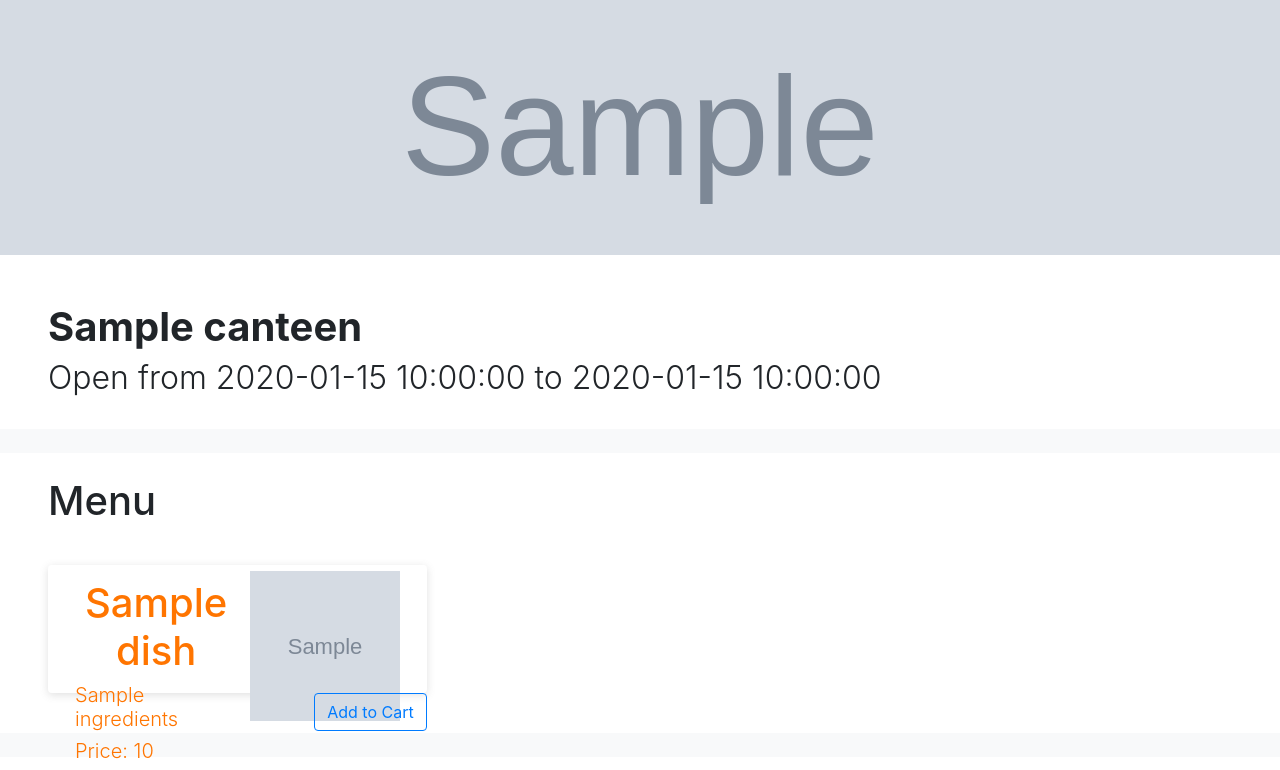
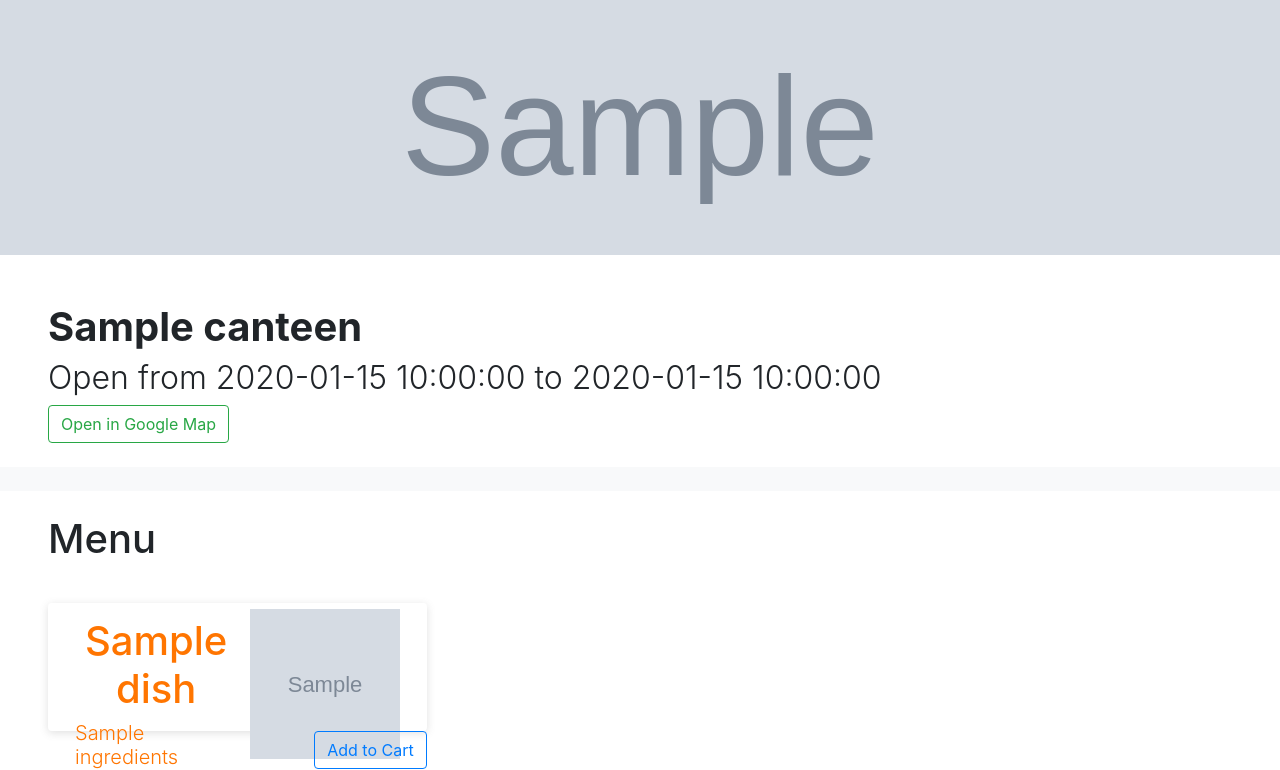
Before and after one commit to sheep167/CSCI3100_canteen_webapp, a Flask app: template canteen/templates/new_canteen_page.html in a window 1280 px wide. Shown: the part 57-827 px from the top of the page. Run offline with Flask 2, Linux system fonts and the light colour scheme; the template is opened without the code that fills it: most values are stand-ins (such as "Sample title", 1, 10 or a date in 2020); grey boxes marked "Sample" are stand-in pictures; some libraries are stand-ins or nearby versions.

Commit message:
added button to open canteen location in google map

```diff
--- a/canteen/templates/new_canteen_page.html
+++ b/canteen/templates/new_canteen_page.html
@@ -23,6 +23,7 @@
     <div id="canteen-info" class="container-fluid pt-5 pl-5 pb-4">
         <div class="font-weight-bold h1"> {{canteen.name}} </div>
         <div class="font-weight-light h2"> Open from {{canteen.open_at}} to {{canteen.close_at}} </div>
+        <a class="btn btn-outline-success" target="_blank" href="https://maps.google.com/maps?q={{canteen.latitude}},{{canteen.longitude}}" role="button">Open in Google Map</a>
 <!--        <div class="" style="font-weight: 200;"> Minimum price: $27 | Wait time: 30min - 1hr</div>-->
     </div>
 
--- a/todo.py
+++ b/todo.py
@@ -5,5 +5,4 @@ back-end
 # TODO: 1. User POV - All of it.
 # TODO: 2. data.py - Add more data for initialisation
 # TODO: 3. cast type in admin form
-# TODO: 4. (href) Open Google Map to show canteen location
 # TODO: 5. Canteen Manager to see the order and change the order status
```
